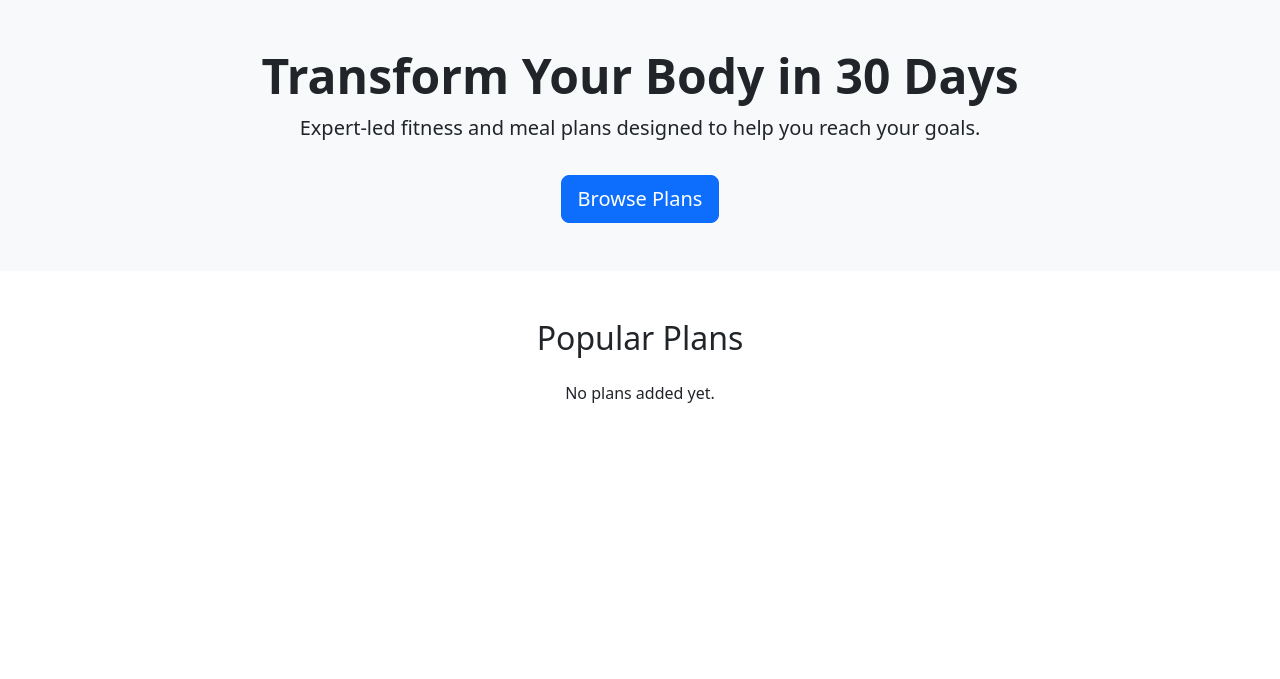
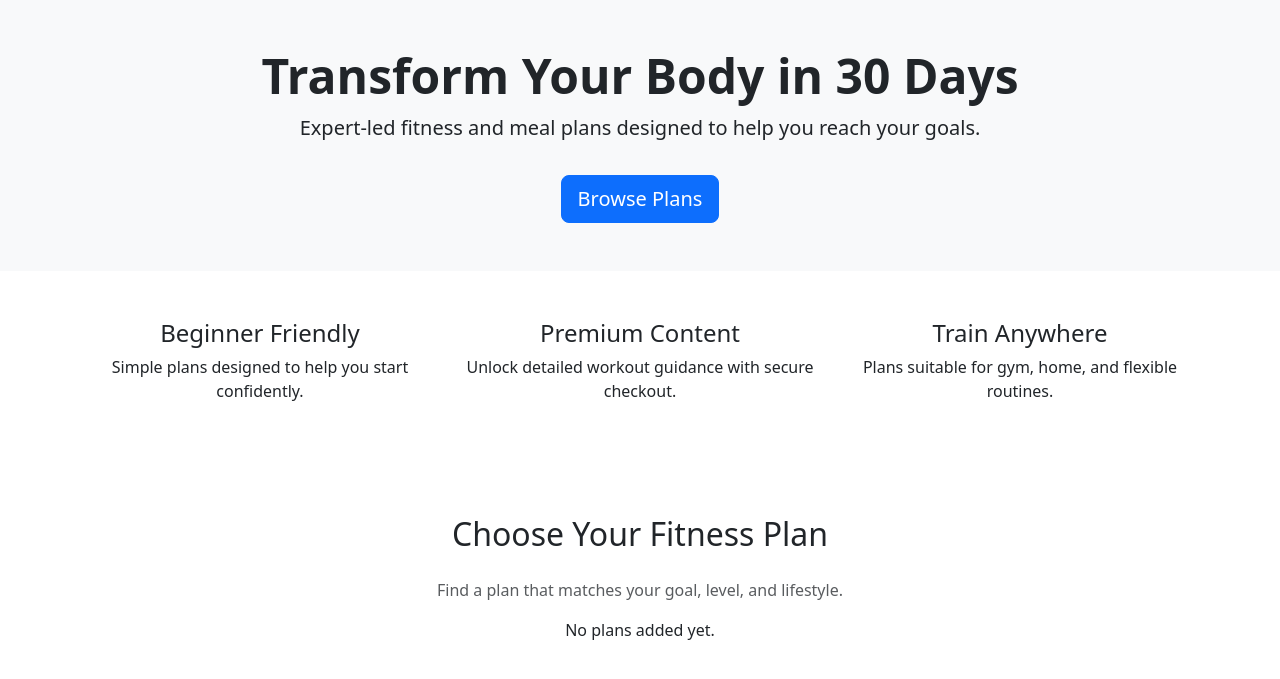
Before and after one commit to HelniseS/fitxfocus, a Django app: page / in a window 1280 px wide. Shown: the part 57-736 px from the top of the page. Run offline with Django 5.2, Linux system fonts and the light colour scheme; data that the repository does not hold is empty.

Commit message:
Add more plans and improve homepage content

```diff
--- a/templates/plans/home.html
+++ b/templates/plans/home.html
@@ -36,9 +36,27 @@
         </div>
     </section>
 
+<section class="container text-center my-5">
+  <div class="row">
+    <div class="col-md-4">
+      <h4>Beginner Friendly</h4>
+      <p>Simple plans designed to help you start confidently.</p>
+    </div>
+    <div class="col-md-4">
+      <h4>Premium Content</h4>
+      <p>Unlock detailed workout guidance with secure checkout.</p>
+    </div>
+    <div class="col-md-4">
+      <h4>Train Anywhere</h4>
+      <p>Plans suitable for gym, home, and flexible routines.</p>
+    </div>
+  </div>
+</section>
+
     <section class="py-5">
         <div class="container">
-            <h2 class="mb-4 text-center">Popular Plans</h2>
+            <h2 class="mb-4 text-center">Choose Your Fitness Plan</h2>
+            <p class="text-muted text-center">Find a plan that matches your goal, level, and lifestyle.</p>
 
             <div class="row">
                 {% for plan in plans %}
```
